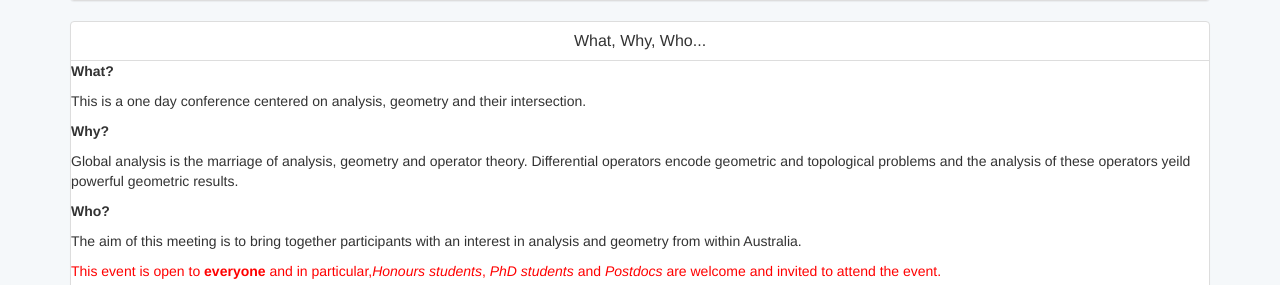
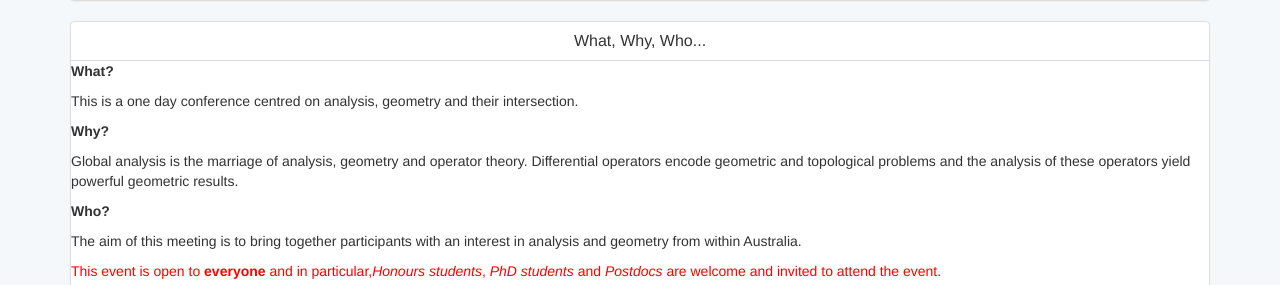
Before and after one commit to lashi-bandara/lashi-bandara.github.io, a Jekyll site: the page built from toc/outreach/events/analysisandgeometrydeakin.html, in a window 1280 px wide and 900 px high, scrolled down 548 px. Shown: the part 167-452 px from the top of the window. Built offline with Jekyll 4.4.1, drawn with Linux system fonts in a browser that asks for light colours.

Commit message:
Spelling!

```diff
--- a/toc/outreach/events/analysisandgeometrydeakin.html
+++ b/toc/outreach/events/analysisandgeometrydeakin.html
@@ -37,7 +37,7 @@ description: "Lashi Bandara - Events: A day of ... Analysis &amp; Geometry"
 <b>What?</b>
 </p>
 <p>
-This is a one day conference centered on analysis, geometry and their intersection.
+This is a one day conference centred on analysis, geometry and their intersection.
 </p>
 
 
@@ -46,7 +46,7 @@ This is a one day conference centered on analysis, geometry and their intersecti
  </p>
 <p>
 Global analysis is the marriage of analysis, geometry and operator theory.
-Differential operators encode geometric and topological problems and the analysis of these operators yeild powerful geometric results.
+Differential operators encode geometric and topological problems and the analysis of these operators yield powerful geometric results.
 </p>
 
 <p>
```
